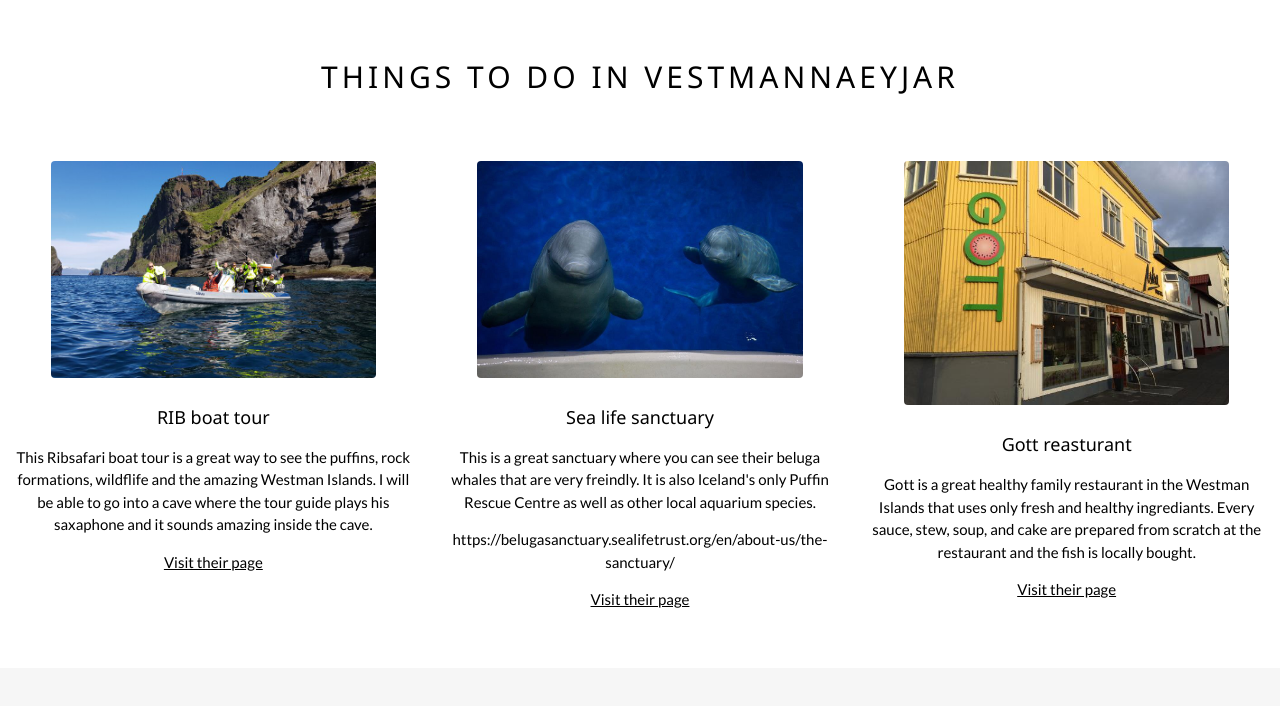
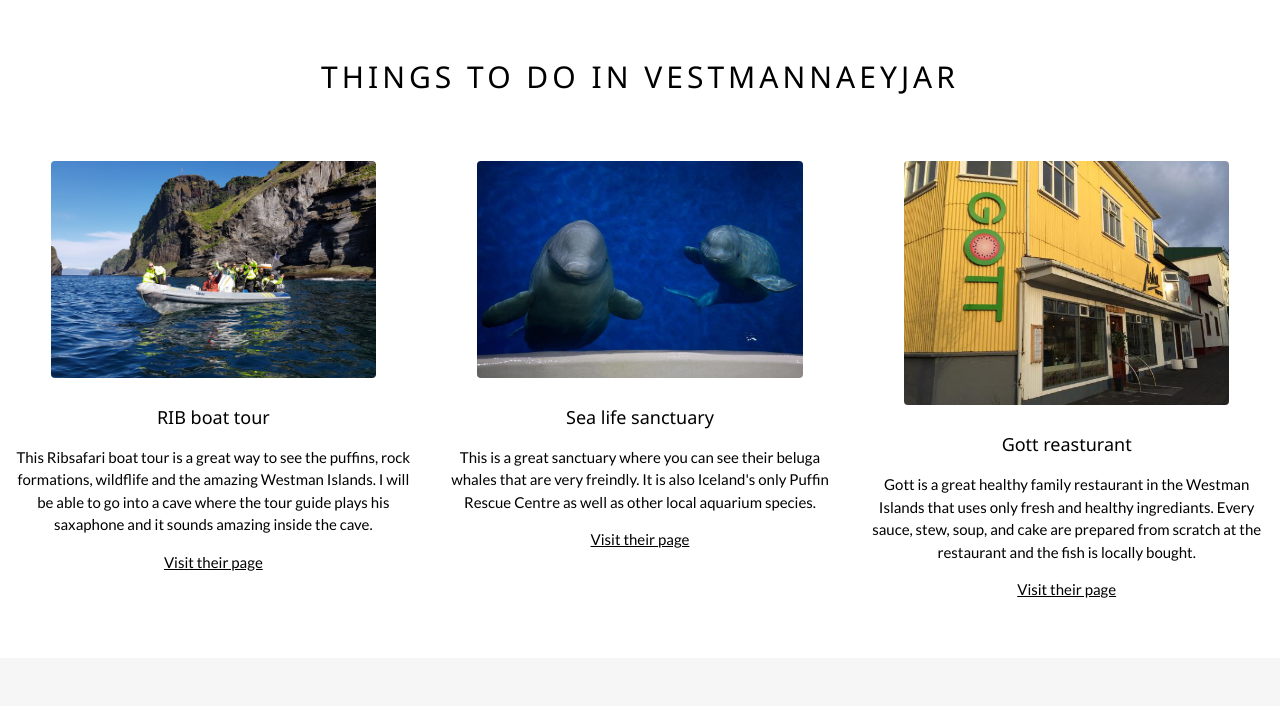
Before and after one commit to soleymargret/exploreiceland, a plain HTML site: page vestmannaeyjar.html in a window 1280 px wide. Shown: the part 726-1432 px from the top of the page. Drawn offline with Linux system fonts and the light colour scheme.

Commit message:
Update vestmannaeyjar.html

```diff
--- a/vestmannaeyjar.html
+++ b/vestmannaeyjar.html
@@ -71,7 +71,7 @@ body {font-family: "Lato", sans-serif}
          <img src="images/sea-life-sanctuary.jpg" class="w3-round w3-margin-bottom" alt="Sea life sanctuary" style="width:80%">
         <h5>Sea life sanctuary</h5>
         <p> This is a great sanctuary where you can see their beluga whales that are very freindly. It is also Iceland's only Puffin Rescue Centre as well as other local aquarium species. </p>
-        <p> https://belugasanctuary.sealifetrust.org/en/about-us/the-sanctuary/ </p>
+
         <p><a href="https://belugasanctuary.sealifetrust.org/en/about-us/the-sanctuary/" target="_blank">Visit their page</a></p>
 
       </div>
```
